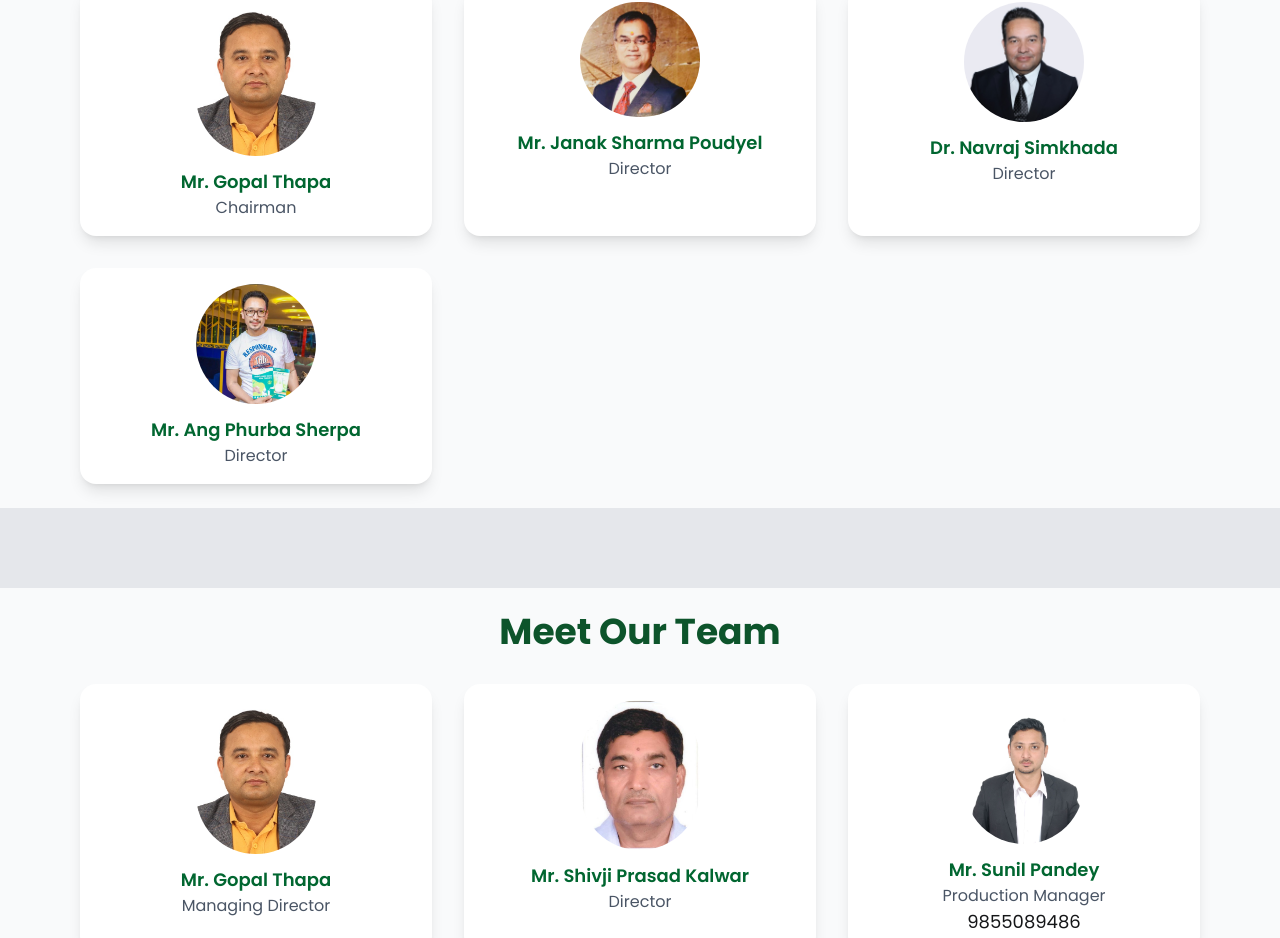
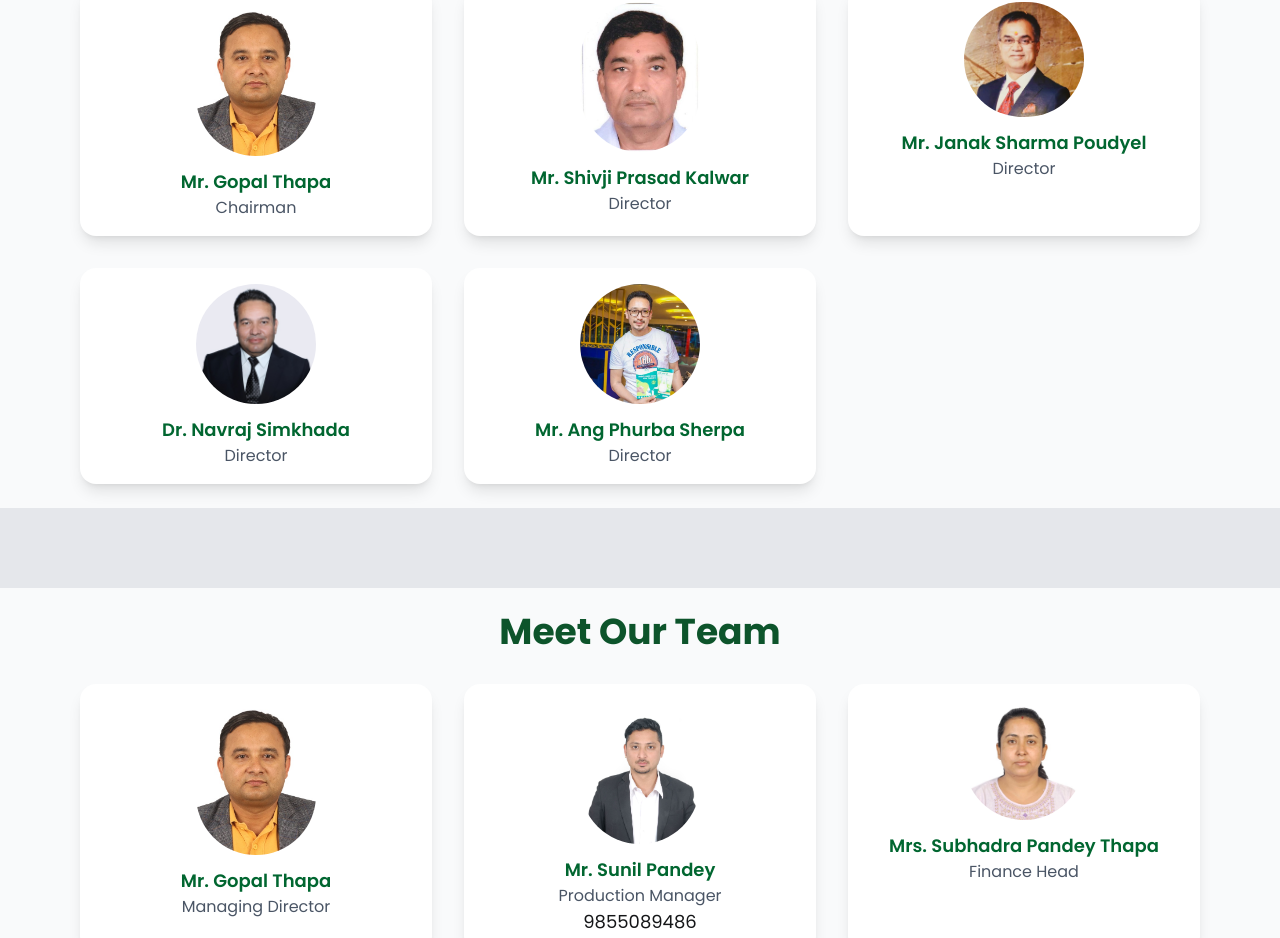
Before and after one commit to sunflowerIU/agriculture-project, a Next.js app: page /about in a window 1280 px wide. Shown: the part 691-1629 px from the top of the page. Built offline with nearby package versions, Linux system fonts and the light colour scheme; no server answers.

Commit message:
fix chairmen2

```diff
--- a/app/_components/AboutContent.js
+++ b/app/_components/AboutContent.js
@@ -13,13 +13,6 @@ const teamMembers = [
     gender: "male",
     position: "Managing Director",
     img: "/team/gopal.jpg",
-  },
-  {
-    id: 1,
-    name: " Shivji Prasad Kalwar",
-    gender: "male",
-    position: "Director",
-    img: "/team/chairman.jpg",
   },
 
   {
@@ -61,6 +54,14 @@ const boardMembers = [
     gender: "male",
     position: "Chairman",
     img: "/team/gopal.jpg",
+  },
+
+  {
+    id: 1,
+    name: " Shivji Prasad Kalwar",
+    gender: "male",
+    position: "Director",
+    img: "/team/chairman.jpg",
   },
   {
     id: 2,
```
